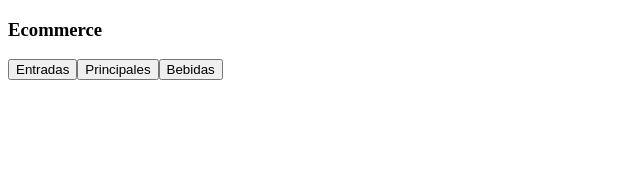
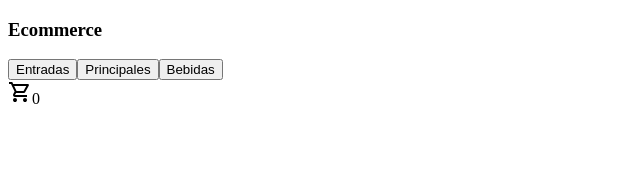
Before and after one commit to MarcosRillo/Preentrega-2, a React (Vite) app in the folder Ecommerce/: page / in a window 1280 px wide. Shown: the top 170 px of the page, without its empty margins (0-640 px from the left). Built offline with nearby package versions, Linux system fonts and the light colour scheme.

Commit message:
CartWidget agregado

```diff
--- a/Ecommerce/src/App.jsx
+++ b/Ecommerce/src/App.jsx
@@ -1,4 +1,5 @@
-import NavBar from "./components/navBar/NavBar"
+import NavBar from "./components/NavBar/NavBar"
+
 
 function App() {
 
--- /dev/null
+++ b/Ecommerce/src/components/CartWidget/CartWidget.jsx
@@ -0,0 +1,12 @@
+import cart from './assets/cart.svg'
+
+const CartWidget = () => {
+  return (
+    <div>
+        <img src={cart} alt="icon-carrito" />
+        0
+    </div>
+  )
+}
+
+export default CartWidget
--- a/Ecommerce/src/components/navBar/NavBar.jsx
+++ b/Ecommerce/src/components/navBar/NavBar.jsx
@@ -1,3 +1,4 @@
+import CartWidget from "../CartWidget/CartWidget"
 
 
 const NavBar = () => {
@@ -9,6 +10,7 @@
                 <button>Principales</button>
                 <button>Bebidas</button>
             </div>
+            <CartWidget />
         </nav>
     )
 }
```
Also changed, not shown: Ecommerce/src/components/CartWidget/assets/cart.svg (added).
